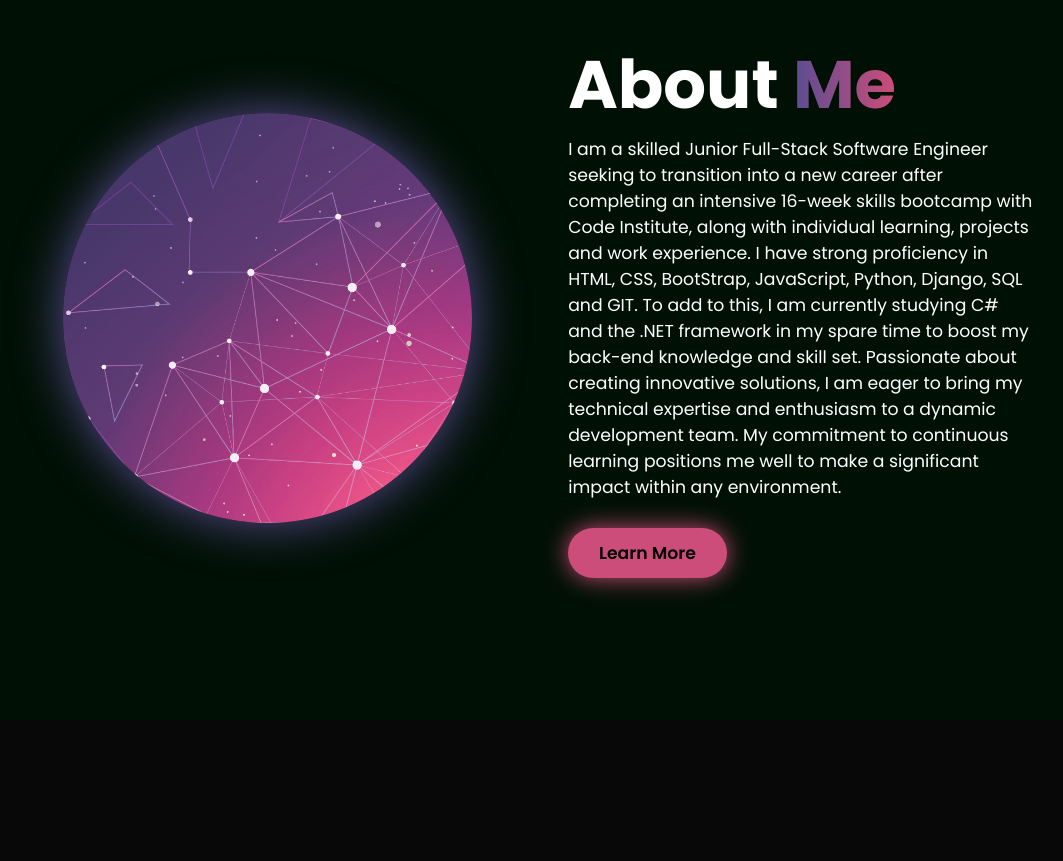
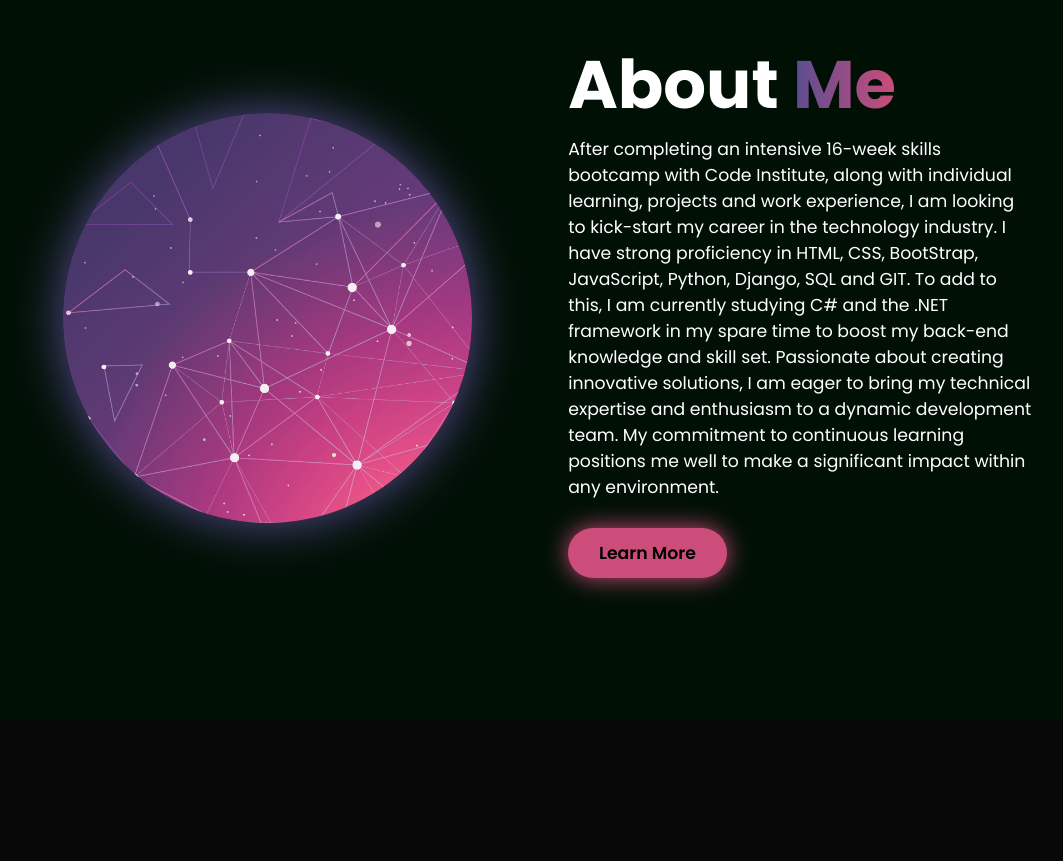
Before and after one commit to JamieBennett-Dev/Jamie-Portfolio, a plain HTML site: page index.html in a window 1280 px wide. Shown: the part 880-1741 px from the top of the page, without its empty margins (91-1154 px from the left). Drawn offline with nearby package versions, Linux system fonts and the light colour scheme; a script that the page names is missing.

Commit message:
text changes

```diff
--- a/index.html
+++ b/index.html
@@ -76,16 +76,13 @@
 
         <div class="about-content">
             <h2>About <span>Me</span></h2>
-            <p>I am a skilled Junior Full-Stack Software Engineer seeking to transition into a new career after
-                completing an intensive 16-week skills bootcamp with Code Institute, along with individual learning,
-                projects and work
-                experience. I have strong proficiency in HTML, CSS, BootStrap, JavaScript, Python, Django, SQL and GIT.
+            <p>After completing an intensive 16-week skills bootcamp with Code Institute, along with individual learning,
+                projects and work experience, I am looking to kick-start my career in the technology industry. I have strong proficiency
+                in HTML, CSS, BootStrap, JavaScript, Python, Django, SQL and GIT.
                 To add to this, I am currently studying C# and the .NET framework in my spare time to boost my back-end
-                knowledge and skill set. Passionate about creating innovative solutions, I am eager to bring my
-                technical expertise and
+                knowledge and skill set. Passionate about creating innovative solutions, I am eager to bring my technical expertise and
                 enthusiasm to a dynamic development team. My commitment to continuous learning positions me well to make
-                a significant
-                impact within any environment.</p>
+                a significant impact within any environment.</p>
             <a href="https://www.linkedin.com/in/jamie-bennett-803ba5247/" class="btn" target="_blank">Learn More</a>
         </div>
 
```
